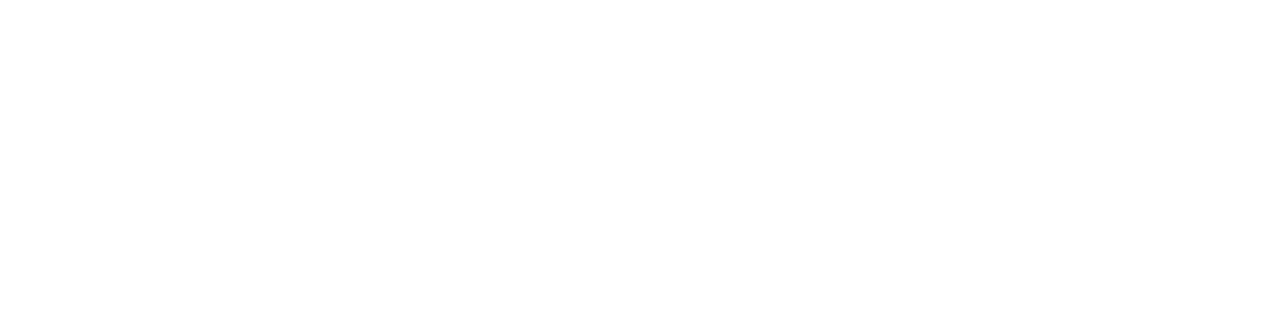
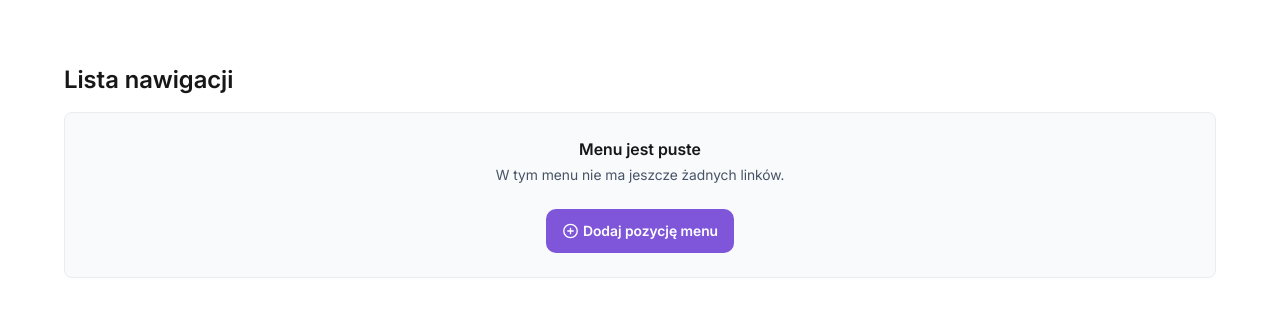
Before and after one commit to chudymikolaj/droplo, a Next.js app: page / in a window 1280 px wide. Shown: the top 316 px of the page. Built offline with nearby package versions, Linux system fonts and the light colour scheme.

Commit message:
feat: add header and empty menu box to Home and add custom variables to tailwind.config

```diff
--- a/app/page.tsx
+++ b/app/page.tsx
@@ -2,6 +2,30 @@
 
 export default function Home() {
 	return (
-		<div className="grid grid-rows-[1fr_20px] items-start justify-items-center min-h-screen p-3 sm:p-16 gap-16"></div>
+		<div className="grid grid-rows-[1fr_20px] items-start justify-items-center min-h-screen p-3 sm:p-16 gap-16">
+			<main className="w-full flex flex-col gap-8 row-start-1 justify-center items-start">
+				<section className="w-full container m-auto">
+					<h1 className="mb-4 text-2xl font-semibold">Lista nawigacji</h1>
+					<div className="bg-background-primary border border-background-secondary rounded-lg flex flex-col justify-center items-center">
+						<div className="w-full p-6 flex flex-col justify-center items-center gap-6">
+							<div className="flex flex-col justify-center items-center gap-1">
+								<h2 className="font-semibold">Menu jest puste</h2>
+								<p className=" text-text-teritary text-sm">W tym menu nie ma jeszcze żadnych linków.</p>
+							</div>
+							<button className="px-4 py-3 flex flex-row justify-center items-center gap-1 bg-button-primary rounded-[10px] font-semibold text-white text-sm">
+								<Image
+									aria-hidden
+									src="/plus-circle.svg"
+									alt="Dodanie pozycji menu"
+									width={17}
+									height={17}
+								/>
+								<span>Dodaj pozycję menu</span>
+							</button>
+						</div>
+					</div>
+				</section>
+			</main>
+		</div>
 	);
 }
--- a/tailwind.config.ts
+++ b/tailwind.config.ts
@@ -9,8 +9,22 @@
 	theme: {
 		extend: {
 			colors: {
+				"button-primary": "#7F56D9",
+				"button-border": "#7F56D9",
+				"background-site": "#F5F5F5",
+				"background-primary": "#F9FAFB",
+				"background-secondary": "#EAECF0",
+				"text-teritary": "#475467",
 				background: "var(--background)",
 				foreground: "var(--foreground)",
+			},
+		},
+		container: {
+			screens: {
+				sm: "600px",
+				md: "728px",
+				lg: "984px",
+				xl: "1208px",
 			},
 		},
 	},
```
